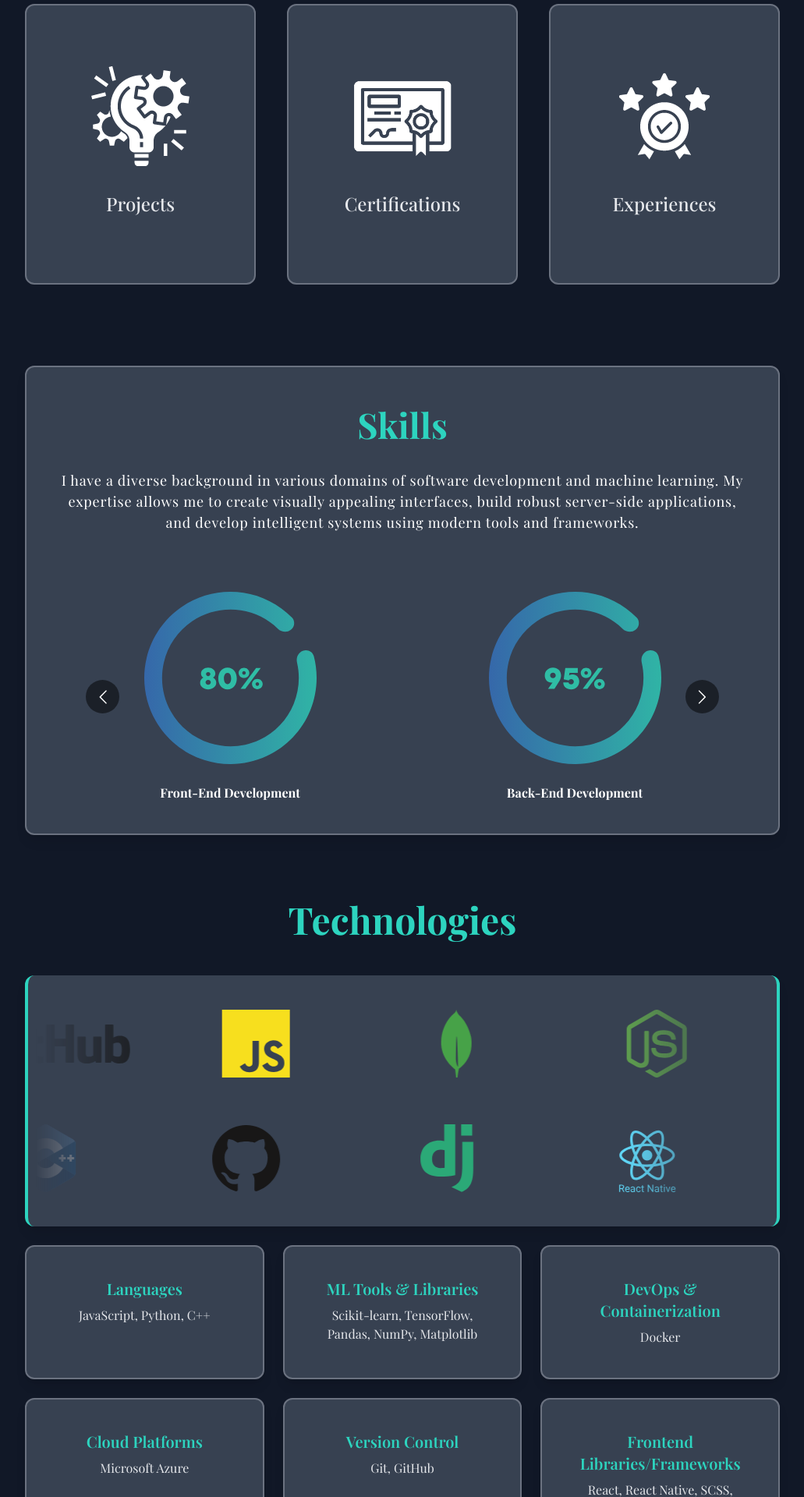
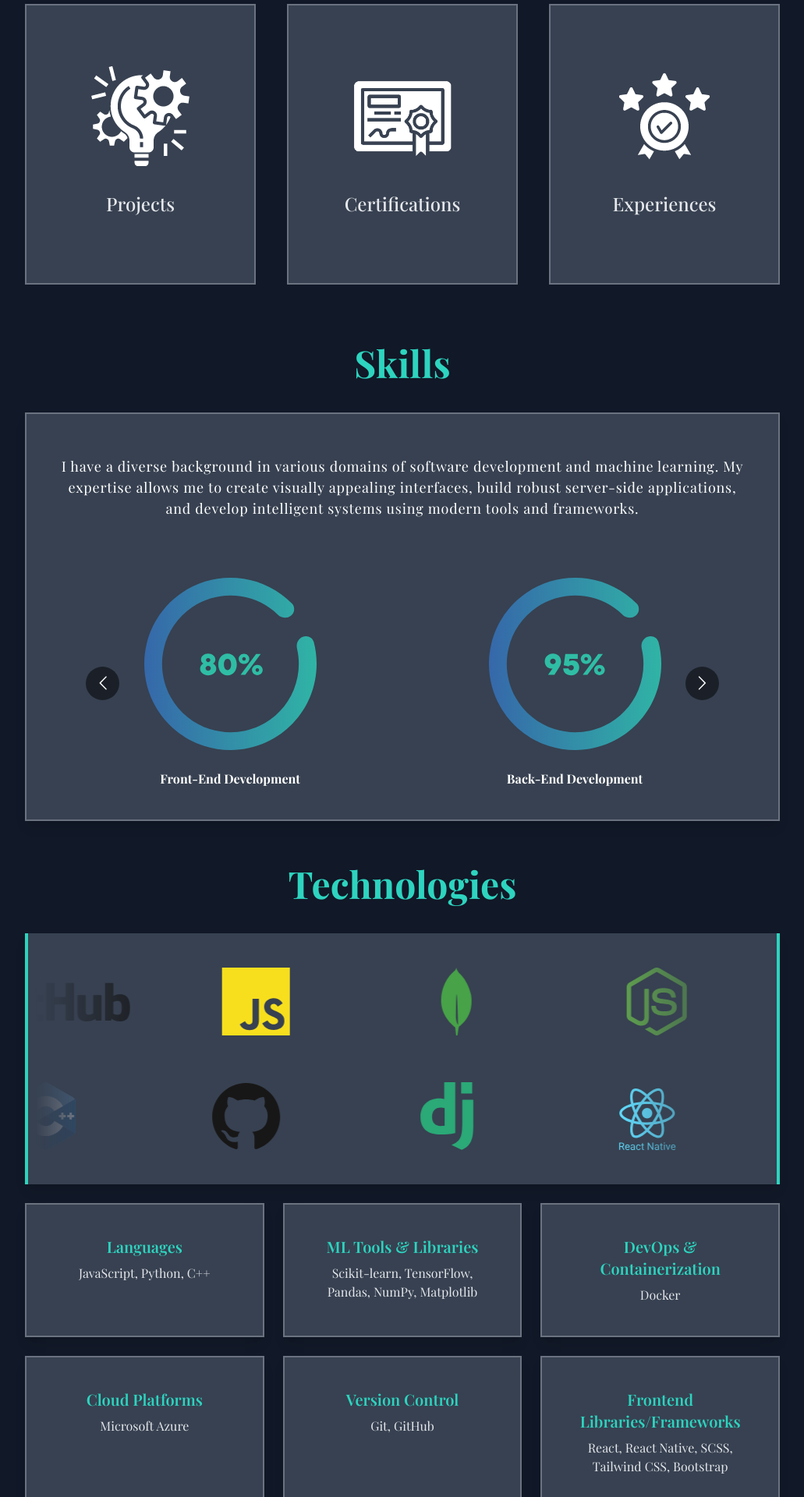
Before and after one commit to Usamafuward/portfolio, a React (Vite) app: page / in a window 1280 px wide. Shown: the part 880-2800 px from the top of the page at 78% size, without its empty margins (124-1155 px from the left). Built offline with nearby package versions, Linux system fonts and the light colour scheme.

Commit message:
Portfolio changed

```diff
--- a/src/components/Skills.jsx
+++ b/src/components/Skills.jsx
@@ -29,8 +29,7 @@ export const Skills = () => {
       <div className="container relative z-0">
         <div className="row">
           <div className="col-12">
-            <div className="skill-bx wow zoomIn bg-green-100 dark:bg-gray-700 rounded-xl shadow-lg border-2 border-white dark:border-gray-500">
-              <h2 className="mb-6 text-teal-600 dark:text-teal-400">Skills</h2>
+            <div className="skill-bx wow zoomIn bg-green-100 dark:bg-gray-700 shadow-lg border-2 border-white dark:border-gray-500">
               <p className="dark:text-white">
                 I have a diverse background in various domains of software
                 development and machine learning. My expertise allows me to
--- a/src/pages/Experiences.jsx
+++ b/src/pages/Experiences.jsx
@@ -174,6 +174,7 @@ export default function Experiences() {
 
   return (
     <section className="min-h-screen" ref={ref}>
+      <div className="px-7">
         <motion.h1
           initial={{ opacity: 0, y: 20 }}
           animate={isInView ? { opacity: 1, y: 0 } : { opacity: 0, y: 20 }}
@@ -186,7 +187,7 @@ export default function Experiences() {
           variants={containerVariants}
           initial="hidden"
           animate={isInView ? "visible" : "hidden"}
-        className="max-w-4xl mx-auto relative"
+          className=" mx-auto relative"
         >
           {/* Timeline line */}
           <div className="absolute left-0 md:left-1/2 transform md:-translate-x-px h-full w-0.5 bg-teal-600 dark:bg-teal-400" />
@@ -209,7 +210,7 @@ export default function Experiences() {
               >
                 <motion.div
                   variants={itemVariants}
-                className="p-6 bg-green-100 dark:bg-gray-700 rounded-lg shadow-lg hover:shadow-xl transition-shadow duration-300 border-2 border-white dark:border-gray-500 hover:border-teal-600 dark:hover:border-teal-400"
+                  className="p-6 bg-green-100 dark:bg-gray-700 shadow-xl hover:shadow-xl transition-shadow duration-300 border-2 border-white dark:border-gray-500 hover:border-teal-600 dark:hover:border-teal-400"
                 >
                   <div className="flex flex-col space-y-2">
                     <span className="text-sm font-medium text-teal-600 dark:text-teal-400">
@@ -230,6 +231,7 @@ export default function Experiences() {
             </motion.div>
           ))}
         </motion.div>
+      </div>
     </section>
   );
 }
--- a/src/pages/Index.jsx
+++ b/src/pages/Index.jsx
@@ -367,7 +367,7 @@ const Index = () => {
               <HashLink
                 key={index}
                 to={card.link}
-                className="group text-center p-10 rounded-xl my-5 border-2 border-white dark:border-gray-500 dark:shadow-gray-400 dark:bg-gray-700 dark:text-gray-200 bg-green-100 flex-1 flex flex-col justify-center relative overflow-hidden h-[360px]"
+                className="group text-center p-10 my-5 border-2 border-white dark:border-gray-500 dark:shadow-gray-400 dark:bg-gray-700 dark:text-gray-200 bg-green-100 flex-1 flex flex-col justify-center relative overflow-hidden h-[360px]"
               >
                 <img
                   src={card.image}
@@ -375,7 +375,7 @@ const Index = () => {
                   className=" mx-auto h-32 w-auto grayscale group-hover:grayscale-0 transition-all duration-300"
                 />
                 <h3 className="text-2xl font-medium pt-8 pb-2">{card.title}</h3>
-                <div className=" absolute inset-0 bg-gradient-to-r from-blue-600 to-teal-500 opacity-0 group-hover:opacity-100 transition-opacity duration-500 ease-in-out flex flex-col justify-center items-center p-5 rounded-xl -translate-y-full group-hover:translate-y-0">
+                <div className=" absolute inset-0 bg-gradient-to-r from-blue-600 to-teal-500 opacity-0 group-hover:opacity-100 transition-opacity duration-500 ease-in-out flex flex-col justify-center items-center p-5 -translate-y-full group-hover:translate-y-0">
                   <div className="translate-y-full group-hover:translate-y-0 transition-transform duration-500 ease-in-out">
                     <h5 className="text-xl font-bold pb-2 text-white">
                       {card.title}
@@ -397,8 +397,16 @@ const Index = () => {
         whileInView={{ opacity: 1 }}
         viewport={{ once: true }}
         transition={{ duration: 0.5 }}
-        className="p-7 my-7"
+        className="p-7"
       >
+        <motion.h2
+          initial="hidden"
+          animate="visible"
+          variants={slideUpVariants}
+          className="text-5xl font-bold text-center text-teal-600 dark:text-teal-400 mb-10"
+        >
+          Skills
+        </motion.h2>
         <Skills />
       </motion.section>
 
@@ -412,13 +420,13 @@ const Index = () => {
       >
         <motion.h2
           variants={slideUpVariants}
-          className="text-5xl font-bold text-center text-teal-600 dark:text-teal-400 mb-12"
+          className="text-5xl font-bold text-center text-teal-600 dark:text-teal-400 mb-10"
         >
           Technologies
         </motion.h2>
         <motion.div
           variants={slideUpVariants}
-          className="h-auto w-full relative my-6 shadow-lg border-x-4 border-teal-400 rounded-xl bg-green-100 dark:bg-gray-700 dark:text-gray-200"
+          className="h-auto w-full relative my-6 shadow-lg border-x-4 border-teal-400 bg-green-100 dark:bg-gray-700 dark:text-gray-200"
         >
           <LogoWall
             items={logoImgs}
@@ -429,14 +437,14 @@ const Index = () => {
           />
         </motion.div>
         <motion.div
-          className="grid grid-cols-1 md:grid-cols-2 lg:grid-cols-3 gap-6 mx-auto mb-10"
+          className="grid grid-cols-1 md:grid-cols-2 lg:grid-cols-3 gap-6 mx-auto"
           variants={containerVariants}
         >
           {technologies.map((tech, index) => (
             <motion.div
               key={index}
               variants={itemVariants}
-              className="text-center shadow-lg p-10 rounded-xl bg-green-100 dark:bg-gray-700 dark:text-gray-200 border-2  border-white dark:border-gray-500 hover:border-2 hover:border-teal-400 hover:dark:border-teal-400"
+              className="text-center shadow-lg p-10 bg-green-100 dark:bg-gray-700 dark:text-gray-200 border-2  border-white dark:border-gray-500 hover:border-2 hover:border-teal-400 hover:dark:border-teal-400"
             >
               <h3 className="text-xl font-semibold text-teal-600 dark:text-teal-400 mb-2">
                 {tech.title}
@@ -456,7 +464,7 @@ const Index = () => {
       >
         <motion.h2
           variants={slideUpVariants}
-          className="text-5xl font-bold text-center text-teal-600 dark:text-teal-400 mb-12"
+          className="text-5xl font-bold text-center text-teal-600 dark:text-teal-400 mb-10"
         >
           Education
         </motion.h2>
@@ -465,7 +473,7 @@ const Index = () => {
             <motion.div
               key={index}
               variants={itemVariants}
-              className="p-6 rounded-xl shadow-lg bg-green-100 dark:bg-gray-700 dark:text-gray-200 border-2 border-white dark:border-gray-500 hover:border-2 hover:border-teal-400 hover:dark:border-teal-400"
+              className="p-6 shadow-lg bg-green-100 dark:bg-gray-700 dark:text-gray-200 border-2 border-white dark:border-gray-500 hover:border-2 hover:border-teal-400 hover:dark:border-teal-400"
             >
               <div className="flex items-center space-x-4">
                 <edu.icon size={32} className="text-blue-400 w-1/6 sm:w-1/12" />
--- a/src/pages/Projects.jsx
+++ b/src/pages/Projects.jsx
@@ -116,13 +116,15 @@ export default function Projects() {
             className="break-inside-avoid"
           >
             <Link to={project.to} className="block group">
-              <div className="rounded-lg overflow-hidden shadow-lg hover:shadow-xl transition-all duration-300 border-2 border-white dark:border-gray-500 bg-green-100 dark:bg-gray-700 hover:border-teal-600 dark:hover:border-teal-400">
+              <div className="rounded-lg overflow-hidden shadow-xl hover:shadow-xl transition-all duration-300 border-2 border-white dark:border-gray-500 bg-green-100 dark:bg-gray-700 hover:border-teal-600 dark:hover:border-teal-400">
                 <div className="p-6">
-                  <div className="flex items-center justify-between mb-4">
+                  <div className="flex justify-between items-start mb-4">
                     <h3 className="text-xl font-bold text-gray-900 dark:text-white group-hover:text-teal-600 dark:group-hover:text-teal-400 transition-colors">
                       {project.title}
                     </h3>
-                    <ExternalLink className="w-5 h-5 text-gray-400 group-hover:text-teal-600 dark:group-hover:text-teal-400 transition-colors" />
+                    <div className="w-6">
+                      <ExternalLink className="w-5 h-5 al text-gray-400 group-hover:text-teal-600 dark:group-hover:text-teal-400 mt-1" />
+                    </div>
                   </div>
 
                   <p className="text-gray-700 dark:text-gray-200 mb-4 line-clamp-3 group-hover:line-clamp-none transition-all">
@@ -133,7 +135,7 @@ export default function Projects() {
                     {project.technologies.map((tech, techIndex) => (
                       <span
                         key={techIndex}
-                        className="px-3 py-1 text-sm rounded-full bg-teal-100 dark:bg-teal-900/30 text-teal-800 dark:text-teal-300"
+                        className="px-3 py-1 text-sm rounded-full bg-teal-100 dark:bg-teal-900/30 text-teal-800 dark:text-teal-300 border border-teal-800 dark:border-teal-300"
                       >
                         {tech}
                       </span>
```
Also changed, not shown: src/pages/Certifications.jsx (+6 -3 lines). Lines whose indentation alone changed are shown as unchanged.
